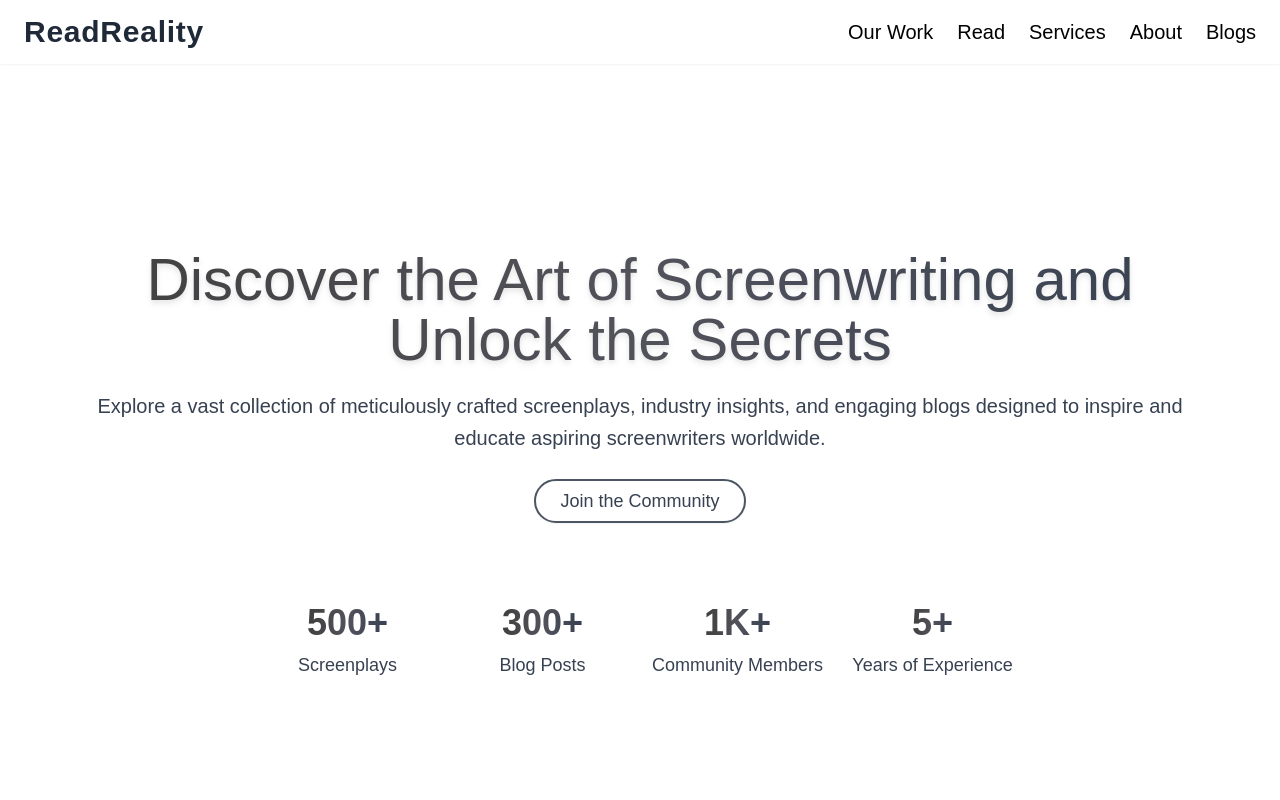
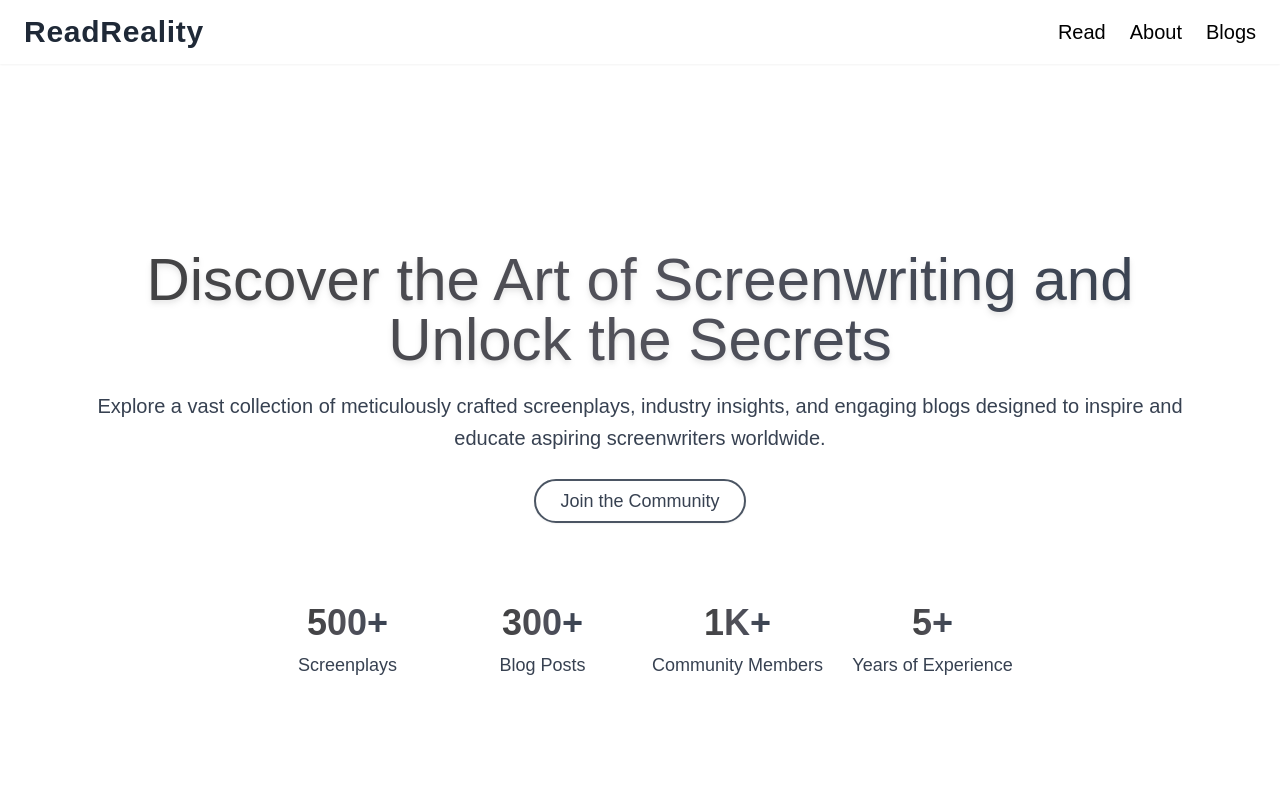
Before and after one commit to RRAJ644/the-scripted-reality, a Next.js app: page / in a window 1280 px wide. Shown: the top 800 px of the page. Built offline with nearby package versions, Linux system fonts and the light colour scheme.

Commit message:
Navlinks clean

```diff
--- a/components/custom/Navbar.tsx
+++ b/components/custom/Navbar.tsx
@@ -15,9 +15,9 @@ const Navbar = () => {
   const [open, setOpen] = useState(false)
 
   const navLinks = [
-    { name: 'Our Work', href: '/work' },
+    // { name: 'Our Work', href: '/work' },
     { name: 'Read', href: '/read' },
-    { name: 'Services', href: '/services' },
+    // { name: 'Services', href: '/services' },
     { name: 'About', href: '/about' },
     { name: 'Blogs', href: '/blogs' },
   ]
@@ -37,7 +37,7 @@ const Navbar = () => {
             <li key={link.name}>
               <Link
                 href={link.href}
-                className='hover:text-blue-600 transition-colors'
+                className='hover:text-neutral-900 transition-colors'
               >
                 {link.name}
               </Link>
```
